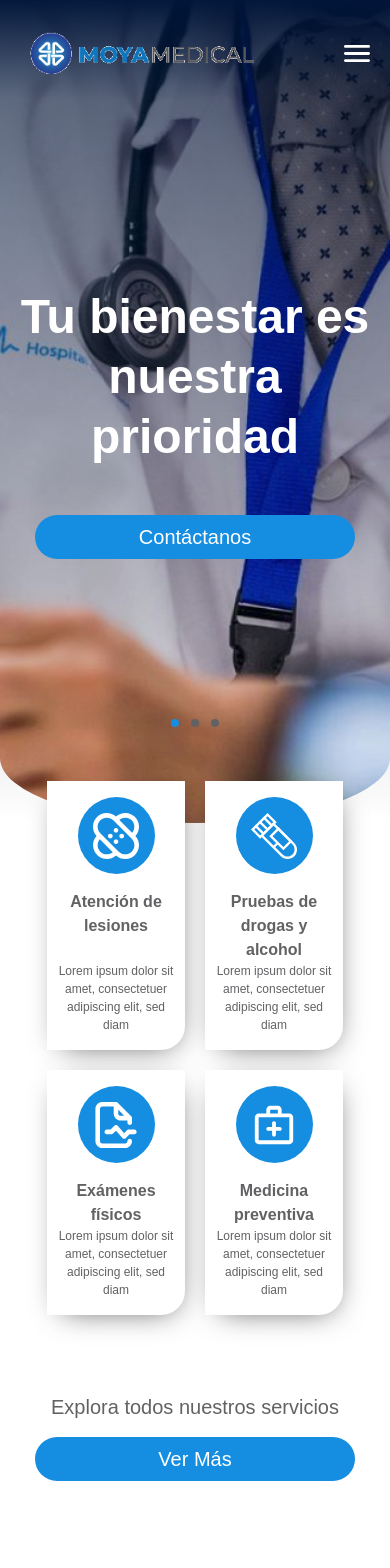
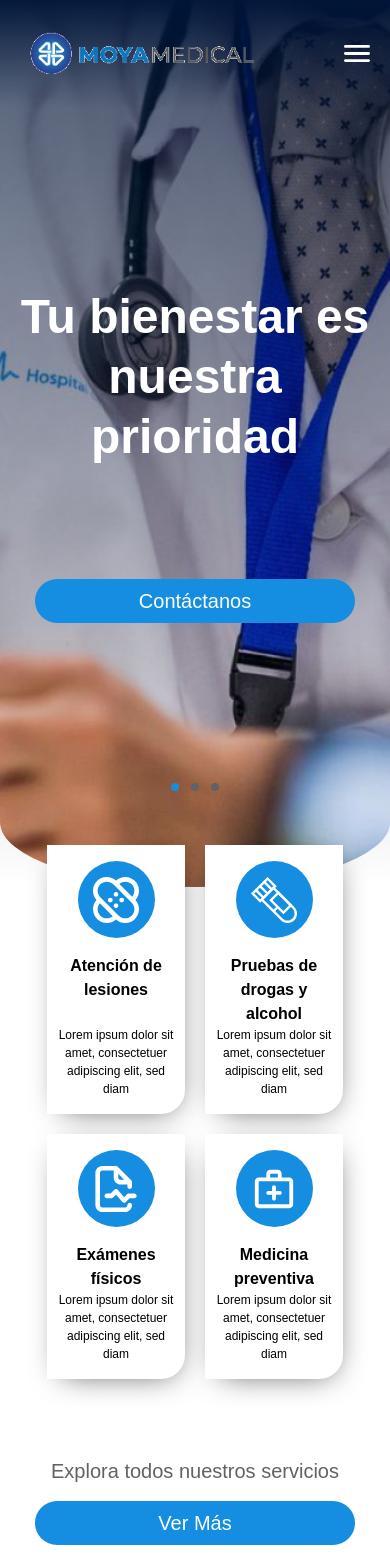
Before and after one commit to leodev9911/healthcare-center-miami-project, a React app: page / in a window 390 px wide. Shown: the top 1568 px of the page. Built offline with nearby package versions, Linux system fonts and the light colour scheme; the HTML template or start-up script is replaced by a standard one.

Commit message:
Our-services page mockup ready

```diff
--- a/src/components/Shared/CardComponent.jsx
+++ b/src/components/Shared/CardComponent.jsx
@@ -1,21 +1,25 @@
+import { useLocation } from "react-router-dom"
+
 export default function Card({
   img,
   imgAlt,
   cardTitle,
   cardDescription
 }) {
+  const location = useLocation()
+
   return (
-    <div className="card flex flex-col lg:w-[20%] lg:flex-grow gap-4 items-center py-4 px-2 rounded-br-3xl text-center bg-colors-pageWhite">
-      <div className="rounded-[50%] bg-colors-pageBlue w-[77px] h-[77px] flex items-center justify-center">
+    <div className={`card flex ${location.pathname === '/' ? 'lg:w-[20%] flex-col px-2' : 'lg:w-auto flex-row justify-around px-6'} lg:flex-col lg:flex-grow gap-4 items-center py-4 rounded-br-3xl text-center bg-colors-pageWhite`}>
+      <div className="rounded-[50%] bg-colors-pageBlue max-w-[77px] min-w-[77px] h-[77px] flex items-center justify-center">
         <img
           className="w-[46px] h-[46px]"
           src={img}
           alt={imgAlt}
         />
       </div>
-      <div className="flex flex-col items-center justify-between flex-grow text-colors-pageGray">
-        <h3 className="text-[16px] xl:text-2xl font-bold w-[122px] lg:w-[90%]">{cardTitle}</h3>
-        <p className="w-[122px] lg:w-[90%] text-[12px] xl:text-xl">{cardDescription}</p>
+      <div className={`flex flex-col items-center justify-between flex-grow`}>
+        <h3 className={`"text-[16px] xl:text-2xl font-bold ${location.pathname === '/' ? 'w-[122px]' : 'min-w-[122px]'} lg:w-[90%]`}>{cardTitle}</h3>
+        <p className={`${location.pathname === '/' ? 'w-[122px]' : 'min-w-[122px]'} lg:w-[90%] text-[12px] xl:text-xl`}>{cardDescription}</p>
       </div>
     </div>
   )
--- a/src/components/Shared/HeroSectionTitle.jsx
+++ b/src/components/Shared/HeroSectionTitle.jsx
@@ -4,7 +4,7 @@ export default function HeroSectionTitle({
 }) {
   return (
     <h1
-      className={`font-extrabold text-5xl lg:text-[60px] ${location.pathname === '/' && 'lg:max-w-[80%]'} leading-[60px] lg:leading-[100px] pb-4 lg:pb-16 pt-5`}
+      className={`font-extrabold text-5xl lg:text-[60px] ${location.pathname === '/' && 'lg:max-w-[80%]'} leading-[60px] lg:leading-[100px] pb-20 lg:pb-16 pt-5`}
     >
       {heroTitle}
     </h1>
--- a/src/pages/OurServices.jsx
+++ b/src/pages/OurServices.jsx
@@ -1,7 +1,22 @@
+import Card from "../components/Shared/CardComponent"
+import file from "../assets/file.svg"
+
 export default function OurServices() {
-    return (
-      <>
-        <h1>Our Services</h1>
-      </>
-    )
+  const services = Array(12).fill('')
+
+  return (
+    <section className="w-full grid grid-cols-[repeat(auto-fill,minmax(300px,1fr))] gap-8">
+      {services.map((service, index) => {
+        return (
+          <Card
+            key={index}
+            img={file}
+            imgAlt='Band aid image'
+            cardTitle='Atención de lesiones'
+            cardDescription='Lorem ipsum dolor sit amet, consectetuer adipiscing elit, sed diam'
+          />
+        )
+      })}
+    </section>
+  )
 }
```
